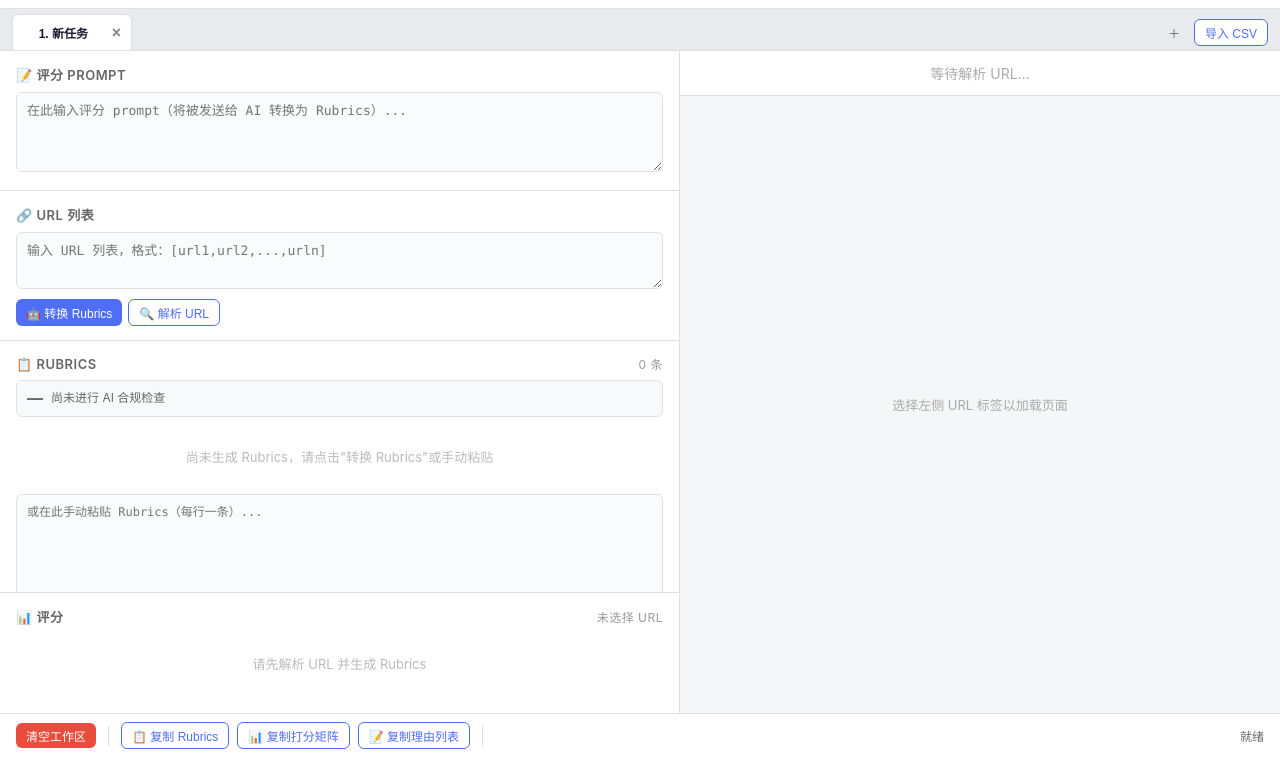
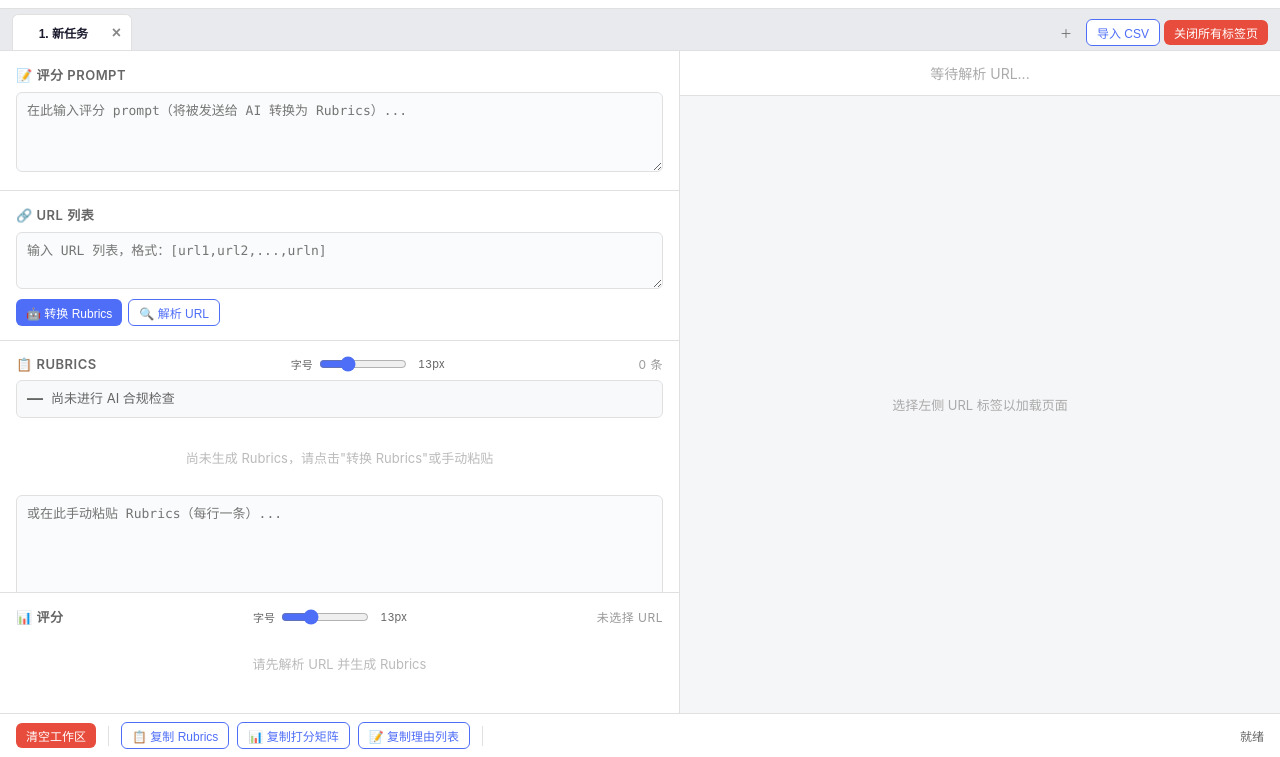
Before and after one commit to Noplch0/rubrics-system, a website: page index.html in a window 1280 px wide. Shown: the part 43-800 px from the top of the page. Drawn offline with Linux system fonts and the light colour scheme.

Commit message:
Add font size controls and close all tabs

```diff
--- a/index.html
+++ b/index.html
@@ -159,6 +159,28 @@ body {
 .btn-danger { background: var(--danger); color: #fff; }
 .btn-danger:hover { background: #c0392b; }
 
+/* Font size controls */
+.section-title-controls {
+  display: inline-flex;
+  align-items: center;
+  gap: 6px;
+  font-size: 11px;
+  font-weight: 400;
+  text-transform: none;
+  letter-spacing: 0;
+}
+.font-size-range {
+  width: 88px;
+  accent-color: var(--primary);
+  cursor: pointer;
+}
+.font-size-value {
+  min-width: 32px;
+  color: var(--text-secondary);
+  text-align: right;
+  font-variant-numeric: tabular-nums;
+}
+
 /* Main Layout */
 .main {
   display: flex;
@@ -366,9 +388,10 @@ textarea { min-height: 60px; line-height: 1.5; }
 .iframe-toolbar button:hover { text-decoration: underline; }
 
 /* Rubrics Display */
+.rubrics-panel { --rubrics-font-size: 13px; }
 .rubrics-list {
   list-style: none;
-  font-size: 13px;
+  font-size: var(--rubrics-font-size);
 }
 .rubrics-list li {
   padding: 6px 10px;
@@ -387,10 +410,11 @@ textarea { min-height: 60px; line-height: 1.5; }
 }
 .rubrics-empty {
   color: #bbb;
-  font-size: 13px;
+  font-size: var(--rubrics-font-size, 13px);
   text-align: center;
   padding: 20px;
 }
+.rubrics-panel #rubricsManualInput { font-size: var(--rubrics-font-size); }
 .rubrics-check {
   display: flex;
   align-items: flex-start;
@@ -400,7 +424,7 @@ textarea { min-height: 60px; line-height: 1.5; }
   border: 1px solid var(--border);
   border-radius: var(--radius-sm);
   background: #f8f9fb;
-  font-size: 12px;
+  font-size: var(--rubrics-font-size, 12px);
   line-height: 1.5;
 }
 .rubrics-check-icon {
@@ -428,9 +452,11 @@ textarea { min-height: 60px; line-height: 1.5; }
 }
 
 /* Scoring Table */
+.scoring-panel { --scoring-font-size: 13px; }
+.scoring-panel .rubrics-empty { font-size: var(--scoring-font-size); }
 .scoring-table {
   width: 100%;
-  font-size: 12px;
+  font-size: var(--scoring-font-size);
   border-collapse: collapse;
 }
 .scoring-table th {
@@ -440,7 +466,7 @@ textarea { min-height: 60px; line-height: 1.5; }
   border-bottom: 2px solid var(--border);
   font-weight: 600;
   color: var(--text-secondary);
-  font-size: 11px;
+  font-size: calc(var(--scoring-font-size) - 1px);
   position: sticky;
   top: 0;
   z-index: 1;
@@ -466,7 +492,7 @@ textarea { min-height: 60px; line-height: 1.5; }
   resize: vertical;
   overflow: hidden;
   font-family: inherit;
-  font-size: 12px;
+  font-size: var(--scoring-font-size);
   background: #fff;
 }
 .rubric-row-delete {
@@ -491,7 +517,7 @@ textarea { min-height: 60px; line-height: 1.5; }
   padding: 3px 12px;
   border: none;
   cursor: pointer;
-  font-size: 12px;
+  font-size: var(--scoring-font-size);
   font-weight: 600;
   background: #fff;
   transition: all var(--transition);
@@ -505,7 +531,7 @@ textarea { min-height: 60px; line-height: 1.5; }
   padding: 4px 8px;
   border: 1.5px solid var(--danger);
   border-radius: 4px;
-  font-size: 11px;
+  font-size: calc(var(--scoring-font-size) - 1px);
   line-height: 1.5;
   resize: vertical;
   overflow: hidden;
@@ -683,6 +709,7 @@ textarea { min-height: 60px; line-height: 1.5; }
   <div class="workspace-tab-actions">
     <button class="btn btn-ghost btn-sm" type="button" onclick="addWorkspaceTab()" title="新建标签页">＋</button>
     <button class="btn btn-outline btn-sm" type="button" onclick="document.getElementById('csvFileInput').click()">导入 CSV</button>
+    <button class="btn btn-danger btn-sm" type="button" onclick="closeAllWorkspaces()" title="关闭所有打开的标签页">关闭所有标签页</button>
     <input id="csvFileInput" type="file" accept=".csv,text/csv" hidden onchange="importCsvFile(this.files[0]);this.value=''">
   </div>
 </div>
@@ -713,9 +740,14 @@ textarea { min-height: 60px; line-height: 1.5; }
     </div>
 
     <!-- Rubrics Section -->
-    <div class="panel-section" style="max-height:300px;overflow-y:auto;">
+    <div class="panel-section rubrics-panel" style="max-height:300px;overflow-y:auto;">
       <div class="section-title">
         <span>📋 Rubrics</span>
+        <span class="section-title-controls">
+          <label for="rubricsFontSize" title="调整 Rubrics 字体大小">字号</label>
+          <input id="rubricsFontSize" class="font-size-range" type="range" min="10" max="20" step="1" value="13" oninput="updateRubricsFontSize(this.value)" aria-label="调整 Rubrics 字体大小">
+          <output id="rubricsFontSizeValue" class="font-size-value">13px</output>
+        </span>
         <span class="count" id="rubricCount">0 条</span>
       </div>
       <div class="rubrics-check pending" id="rubricsCheckResult" role="status" aria-live="polite">
@@ -725,13 +757,18 @@ textarea { min-height: 60px; line-height: 1.5; }
       <div id="rubricsDisplay">
         <div class="rubrics-empty">尚未生成 Rubrics，请点击"转换 Rubrics"或手动粘贴</div>
       </div>
-      <textarea id="rubricsManualInput" placeholder="或在此手动粘贴 Rubrics（每行一条）..." style="margin-top:8px;min-height:120px;font-size:12px;" oninput="onManualRubricsInput()"></textarea>
+      <textarea id="rubricsManualInput" placeholder="或在此手动粘贴 Rubrics（每行一条）..." style="margin-top:8px;min-height:120px;" oninput="onManualRubricsInput()"></textarea>
     </div>
 
     <!-- Scoring Section -->
-    <div class="panel-section scroll-area" style="flex:1;min-height:120px;">
+    <div class="panel-section scoring-panel scroll-area" style="flex:1;min-height:120px;">
       <div class="section-title">
         <span>📊 评分</span>
+        <span class="section-title-controls">
+          <label for="scoringFontSize" title="调整评分字体大小">字号</label>
+          <input id="scoringFontSize" class="font-size-range" type="range" min="10" max="20" step="1" value="13" oninput="updateScoringFontSize(this.value)" aria-label="调整评分字体大小">
+          <output id="scoringFontSizeValue" class="font-size-value">13px</output>
+        </span>
         <span class="count" id="scoreUrlLabel">未选择 URL</span>
       </div>
       <div class="rubrics-empty" id="scoringEmpty">请先解析 URL 并生成 Rubrics</div>
@@ -1411,6 +1448,21 @@ function closeWorkspace(workspaceId) {
   saveWorkspaceToStorage();
 }
 
+function closeAllWorkspaces() {
+  if (state.workspaces.length === 0) return;
+  if (!confirm(`确定关闭全部 ${state.workspaces.length} 个标签页吗？未保存的内容也会被关闭。`)) return;
+
+  captureActiveWorkspace();
+  clearTimeout(workspaceSaveTimer);
+  workspaceSaveTimer = null;
+  state.workspaces = [];
+  state.activeWorkspaceId = '';
+  workspaceIsCleared = false;
+  resetWorkspaceView();
+  renderWorkspaceTabs();
+  saveWorkspaceToStorage();
+}
+
 function resetWorkspaceView() {
   state.urls = [];
   state.rubrics = [];
@@ -2036,6 +2088,22 @@ function finishRubricEdit() {
   renderRubrics();
 }
 
+function updateRubricsFontSize(value) {
+  const fontSize = Math.min(20, Math.max(10, Number(value) || 13));
+  const panel = document.querySelector('.rubrics-panel');
+  const valueEl = document.getElementById('rubricsFontSizeValue');
+  if (panel) panel.style.setProperty('--rubrics-font-size', `${fontSize}px`);
+  if (valueEl) valueEl.textContent = `${fontSize}px`;
+}
+
+function updateScoringFontSize(value) {
+  const fontSize = Math.min(20, Math.max(10, Number(value) || 13));
+  const panel = document.querySelector('.scoring-panel');
+  const valueEl = document.getElementById('scoringFontSizeValue');
+  if (panel) panel.style.setProperty('--scoring-font-size', `${fontSize}px`);
+  if (valueEl) valueEl.textContent = `${fontSize}px`;
+}
+
 function addRubric() {
   state.rubrics.push('新 Rubric');
   state.urls.forEach((_, urlIdx) => {
@@ -2204,7 +2272,6 @@ function clearCurrentWorkspace() {
   captureActiveWorkspace();
   renderWorkspaceTabs();
   saveWorkspaceToStorage();
-
   showToast('已清空当前工作区');
   setStatus('就绪');
 }
```
